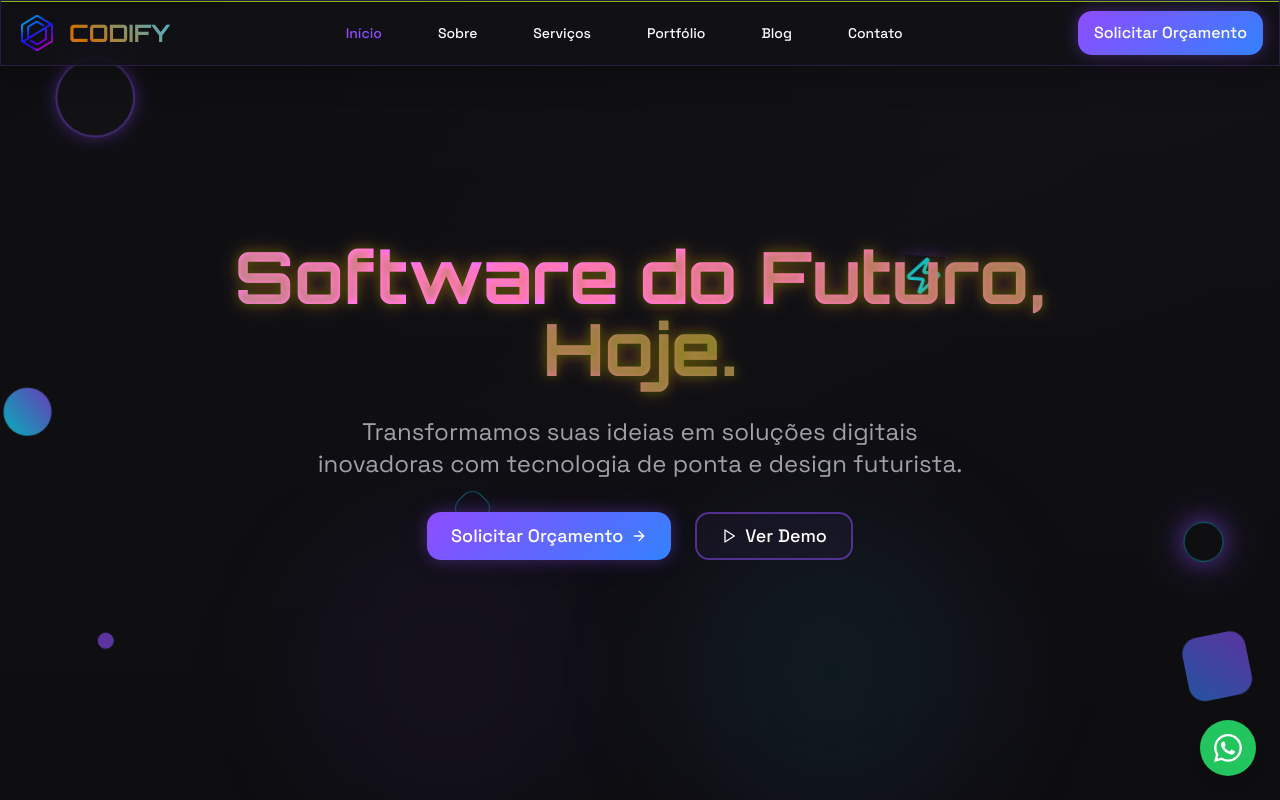
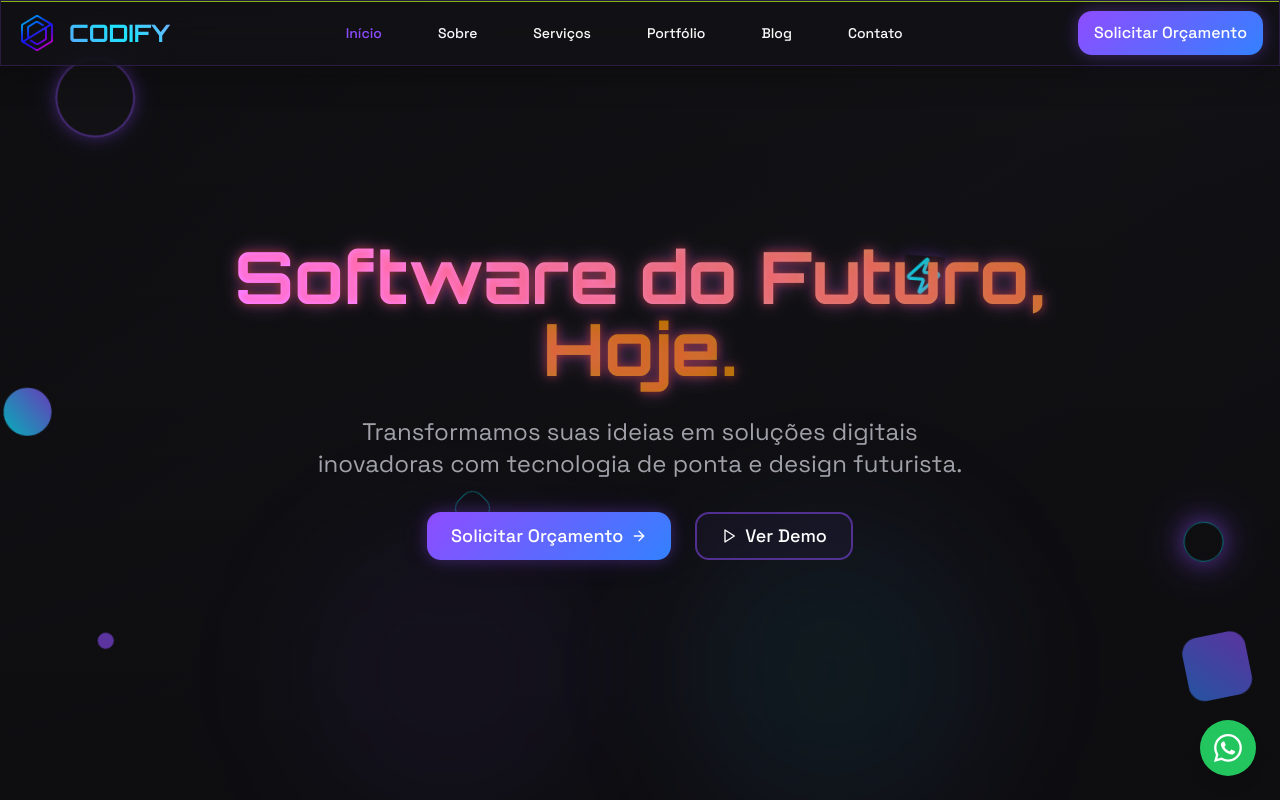
Before and after one commit to codifydevbr/codify-quantum-leap-43, a React (Vite) app: page / in a window 1280 px wide. Shown: the top 800 px of the page. Built offline with nearby package versions, Linux system fonts and the light colour scheme.

Commit message:
Slow down color change effects further
Further slowed down color-changing effects by increasing animation durations for `holographic` (to 60s), `cyber-text` (to 50s), `gradient-neon` (to 48s), `cyber-rotate` (to 120s), and `gentle-glow` (to 40s) for a more pronounced and relaxed visual experience.

```diff
--- a/src/index.css
+++ b/src/index.css
@@ -164,12 +164,12 @@
   .bg-gradient-neon {
     background: var(--gradient-neon);
     background-size: 400% 400%;
-    animation: gradient-shift 24s ease infinite;
+    animation: gradient-shift 60s ease infinite;
   }
 
   .bg-gradient-cyber {
     background: var(--gradient-cyber);
-    animation: cyber-rotate 60s linear infinite;
+    animation: cyber-rotate 120s linear infinite;
   }
 
   .bg-gradient-dark {
@@ -202,7 +202,7 @@
     background-clip: text;
     -webkit-background-clip: text;
     color: transparent;
-    animation: hologram-shift 30s ease-in-out infinite;
+    animation: hologram-shift 80s ease-in-out infinite;
   }
 
   .cyber-text {
@@ -217,7 +217,7 @@
     background-clip: text;
     -webkit-background-clip: text;
     color: transparent;
-    animation: cyber-glitch 25s ease-in-out infinite alternate;
+    animation: cyber-glitch 50s ease-in-out infinite alternate;
     text-shadow:
       0 0 10px hsl(262 100% 65% / 0.5),
       0 0 20px hsl(183 100% 50% / 0.3);
--- a/tailwind.config.ts
+++ b/tailwind.config.ts
@@ -143,14 +143,14 @@ export default {
 				'accordion-down': 'accordion-down 0.2s ease-out',
 				'accordion-up': 'accordion-up 0.2s ease-out',
 				'pulse-glow': 'pulse-glow 8s ease-in-out infinite alternate',
-				'hologram': 'hologram 24s ease-in-out infinite',
+				'hologram': 'hologram 60s ease-in-out infinite',
 				'float': 'float 12s ease-in-out infinite',
 				'scan': 'scan 4s linear infinite',
 				'slide-up': 'slideInUp 0.6s ease-out forwards',
 				'fade-scale': 'fadeInScale 0.5s ease-out forwards',
 				'glow-pulse': 'glow-pulse 6s ease-in-out infinite',
 				'matrix-drift': 'matrix-drift 20s ease-in-out infinite',
-				'gentle-glow': 'gentle-glow 20s ease-in-out infinite',
+				'gentle-glow': 'gentle-glow 45s ease-in-out infinite',
 				'orbital-motion': 'orbital-motion 30s linear infinite',
 				'grid-pulse': 'grid-pulse 4s ease-in-out infinite',
 			}
```
